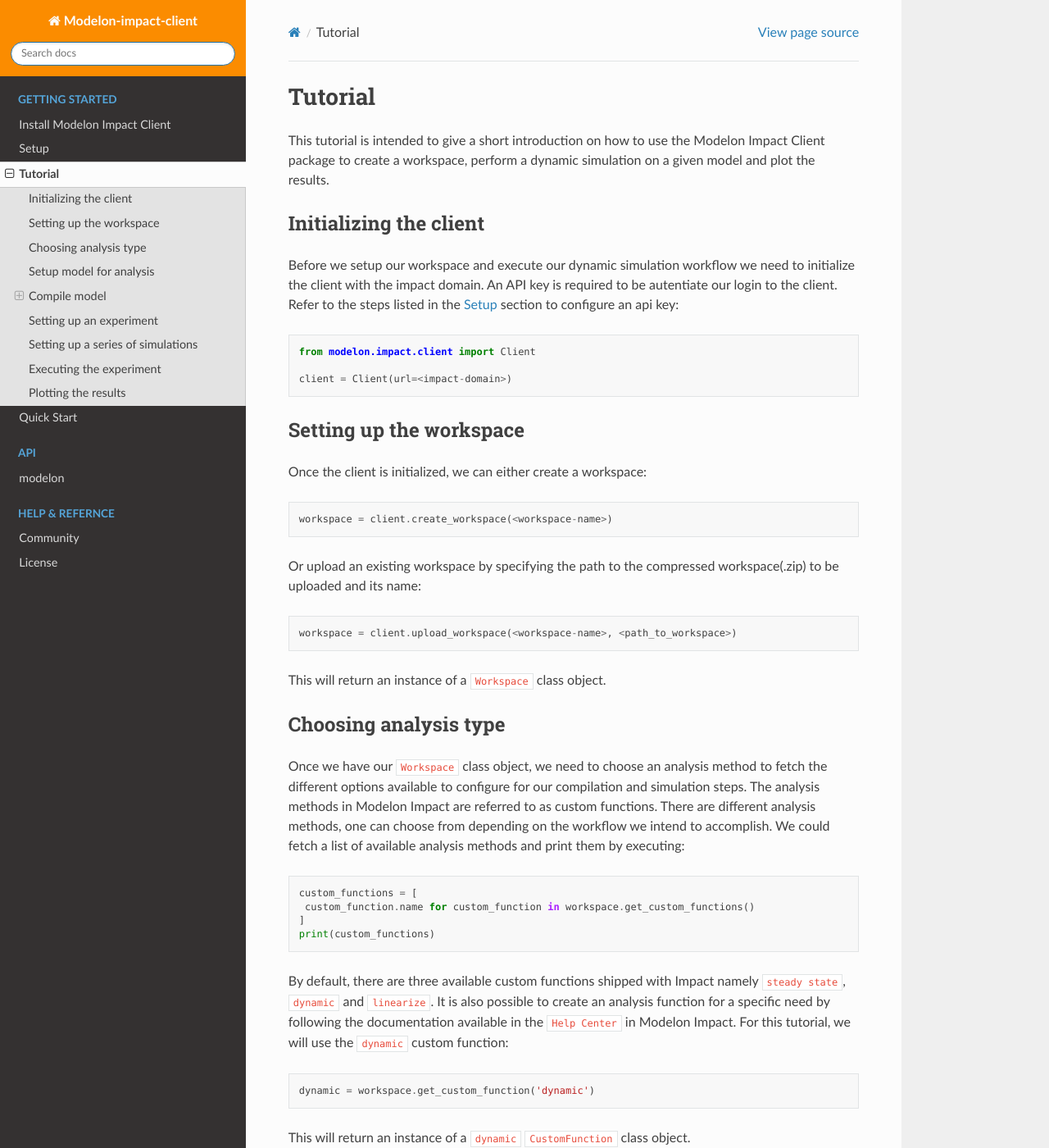
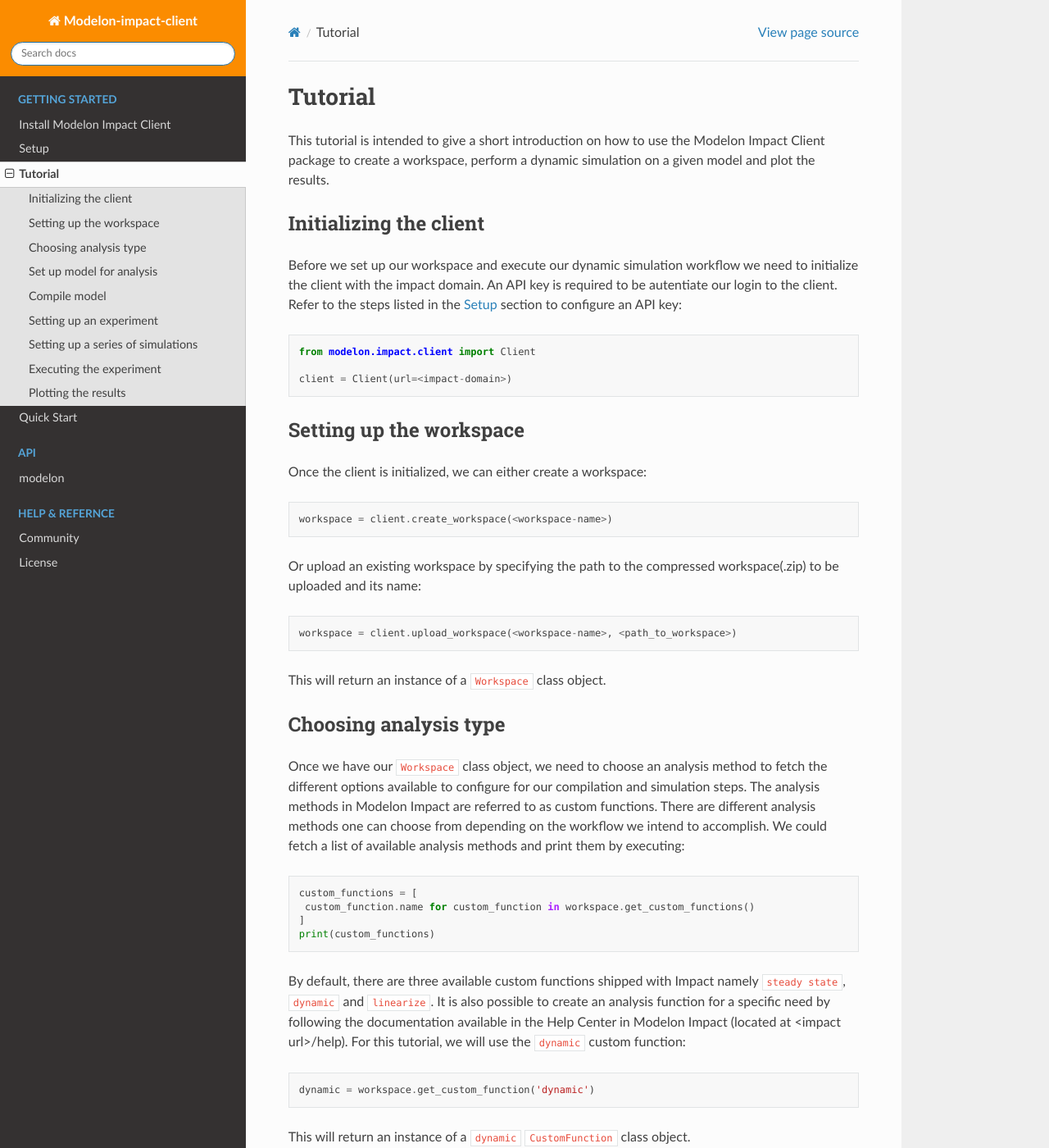
Before and after one commit to modelon-community/impact-client-python, a Sphinx documentation site: the page built from docs/source/tutorial.rst, in a window 1280 px wide and 1400 px high. Shown: the whole window at 82% size. Built offline with Sphinx 7.4.7 and the Read the Docs theme 2.0.0, drawn with Linux system fonts in a browser that asks for light colours; some of the changed text lies outside the part shown.

Commit message:
fix: Grammar/font fixes
fix: Highlighting Note instead of making it a subchapter

fix: Corrected the Help Center reference

fix: Docstring style fix

```diff
--- a/docs/source/help.rst
+++ b/docs/source/help.rst
@@ -6,7 +6,7 @@
 
 Modelon provides software solutions and expert services to organizations that use model-based simulation tools
 to design and develop technical systems. Modelon’s libraries, solver, and deployment solutions are leading products
-available in the market today for modeling, simulation and optimization. Our products enable companies to focus on
+available in the market today for modeling, simulation, and optimization. Our products enable companies to focus on
 delivering a unified picture of product system interaction and performance – from product concept to operation.
 
 Modelon is an industry leader in model-based systems engineering with a goal of advancing open-standard technologies,
--- a/docs/source/index.rst
+++ b/docs/source/index.rst
@@ -6,9 +6,9 @@
 Python companion library for Modelon Impact that wraps its REST API framework and helps with:
 
 1. Authenticate users against Modelon Impact
-2. Compiling models on server and downloading them as FMUs
+2. Compiling models on the server and downloading them as FMUs
 3. Creating and automating custom work-flows
-4. Defining  and executing simulations on Impact server
+4. Defining and executing simulations on the Impact server
 5. Fetching results and post-processing them using custom python scripts
 
 
--- a/docs/source/install.rst
+++ b/docs/source/install.rst
@@ -20,7 +20,7 @@
 Install from Source
 -------------------
 
-The client library is actively developed on GitHub. To install Modelon Impact Client from source, clone the repository from `github
+The client library is actively developed on GitHub. To install Modelon Impact Client from source, clone the repository from `GitHub
 <https://github.com/modelon-community/impact-client-python>`_::
 
     git clone https://github.com/modelon-community/impact-client-python.git
@@ -30,5 +30,5 @@
 Requirements
 ------------
 
-Modelon Impact Client supports Python versions 3.6 or higher.The client library is developed in sync with
+Modelon Impact Client supports Python versions 3.6 or higher. The client library is developed in sync with
 Modelon Impact and is kept updated with the latest changes in the tool.
--- a/docs/source/tutorial.rst
+++ b/docs/source/tutorial.rst
@@ -7,9 +7,9 @@
 Initializing the client
 -----------------------
 
-Before we setup our workspace and execute our dynamic simulation workflow we need to initialize the
+Before we set up our workspace and execute our dynamic simulation workflow we need to initialize the
 client with the impact domain. An API key is required to be autentiate our login to the client. Refer
-to the steps listed in the :doc:`Setup <setup>` section to configure an api key::
+to the steps listed in the :doc:`Setup <setup>` section to configure an API key::
 
    from modelon.impact.client import Client
 
@@ -33,7 +33,7 @@
 
 Once we have our ``Workspace`` class object, we need to choose an analysis method to fetch the different options available
 to configure for our compilation and simulation steps. The analysis methods in Modelon Impact are referred to as custom functions.
-There are different analysis methods, one can choose from depending on the workflow we intend to accomplish.
+There are different analysis methods one can choose from depending on the workflow we intend to accomplish.
 We could fetch a list of available analysis methods and print them by executing::
 
    custom_functions = [
@@ -43,14 +43,14 @@
 
 By default, there are three available custom functions shipped with Impact namely ``steady state``, ``dynamic`` and ``linearize``.
 It is also possible to create an analysis function for a specific need by following the documentation available in the
-``Help Center`` in Modelon Impact. For this tutorial, we will use the ``dynamic`` custom function::
+Help Center in Modelon Impact (located at <impact url>/help). For this tutorial, we will use the ``dynamic`` custom function::
 
    dynamic = workspace.get_custom_function('dynamic')
 
 This will return an instance of a ``dynamic`` ``CustomFunction`` class object.
 
-Setup model for analysis
-------------------------
+Set up model for analysis
+-------------------------
 
 We can either choose a model from a library pre-loaded in Modelon Impact or upload a model to our workspace. To upload
 a model to our workspace, we can pass the path to the modelica file::
@@ -105,7 +104,7 @@
 Setting up an experiment
 ------------------------
 
-With the ``model`` now compiled as an FMU, we could use it to setup an experiment by defining a ``SimpleExperimentDefinition``
+With the ``model`` now compiled as an FMU, we could use it to set up an experiment by defining a ``SimpleExperimentDefinition``
 class with our analysis specific parametrization.
 
 This could be done by either creating a ``SimpleExperimentDefinition`` class by passing the fmu and the ``dynamic`` custom
@@ -146,7 +145,7 @@
 Setting up a series of simulations
 ----------------------------------
 
-The ``experiment_definition`` created could be modified to setup a series of simulations by specifying the
+The ``experiment_definition`` created could be modified to set up a series of simulations by specifying the
 the parameter to sweep and the range by calling the ``with_modifiers()`` method on the ``experiment_definition``::
 
    from modelon.impact.client import Range
@@ -154,14 +153,14 @@
    experiment_definition = experiment_definition.with_modifiers({'PI.k': Range(10, 100, 3)})
 
 The ``Range()`` operator class is used to specify the ``start_value``, ``end_value`` and ``no_of_steps`` for the parameter to sweep.
-The parametrization in the examples above would configure a set of three simulation cases for the fmu with ``3`` equdistant
+The parametrization in the examples above would configure a set of three simulation cases for the fmu with ``3`` equidistant
 values set for the ``PI.k`` parameter, with a start value of ``10`` and an end value of ``100``.
 
 
 Executing the experiment
 ------------------------
 
-The experiment definition setup can now be passed to the ``execute()`` function::
+The experiment definition set up can now be passed to the ``execute()`` function::
 
    exp = workspace.execute(experiment_definition).wait()
 
@@ -178,7 +177,7 @@
 the ``is_successful()`` method on the case. The ``get_trajectories()`` function can be called on the individual ``case`` objects to
 fetch the ``Result`` class object for that specific case.
 
-To plot the results, the variable names of intrest could be passed as index variables on the ``Result`` class object::
+To plot the results, the variable names of interest could be passed as index variables on the ``Result`` class object::
 
    import matplotlib.pyplot as plt
 
```
Also changed, not shown: other parts of docs/source/tutorial.rst (+2 -3 lines), docs/source/quick_start.rst (+3 -4 lines), docs/source/setup.rst (+8 -8 lines), 5 other files.
